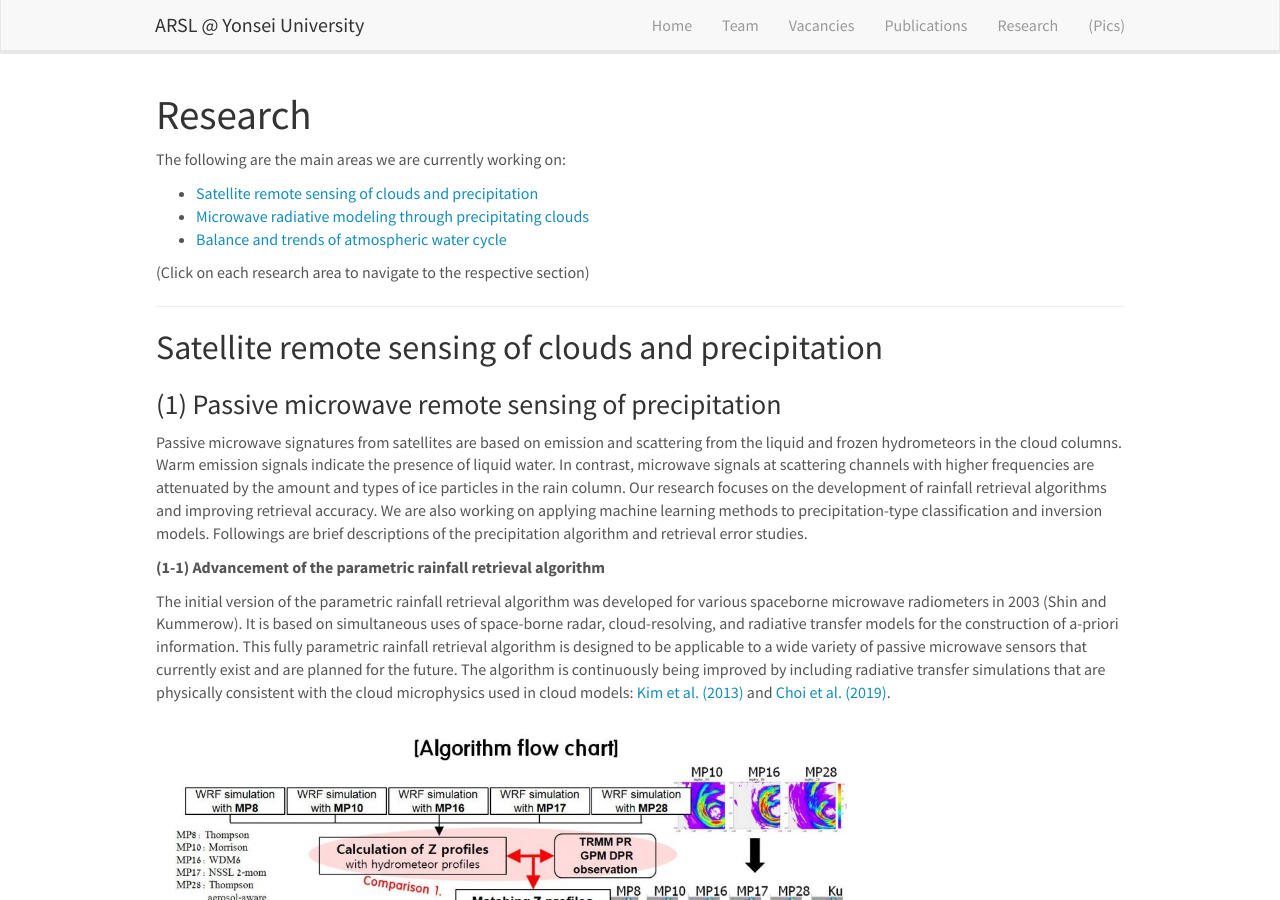
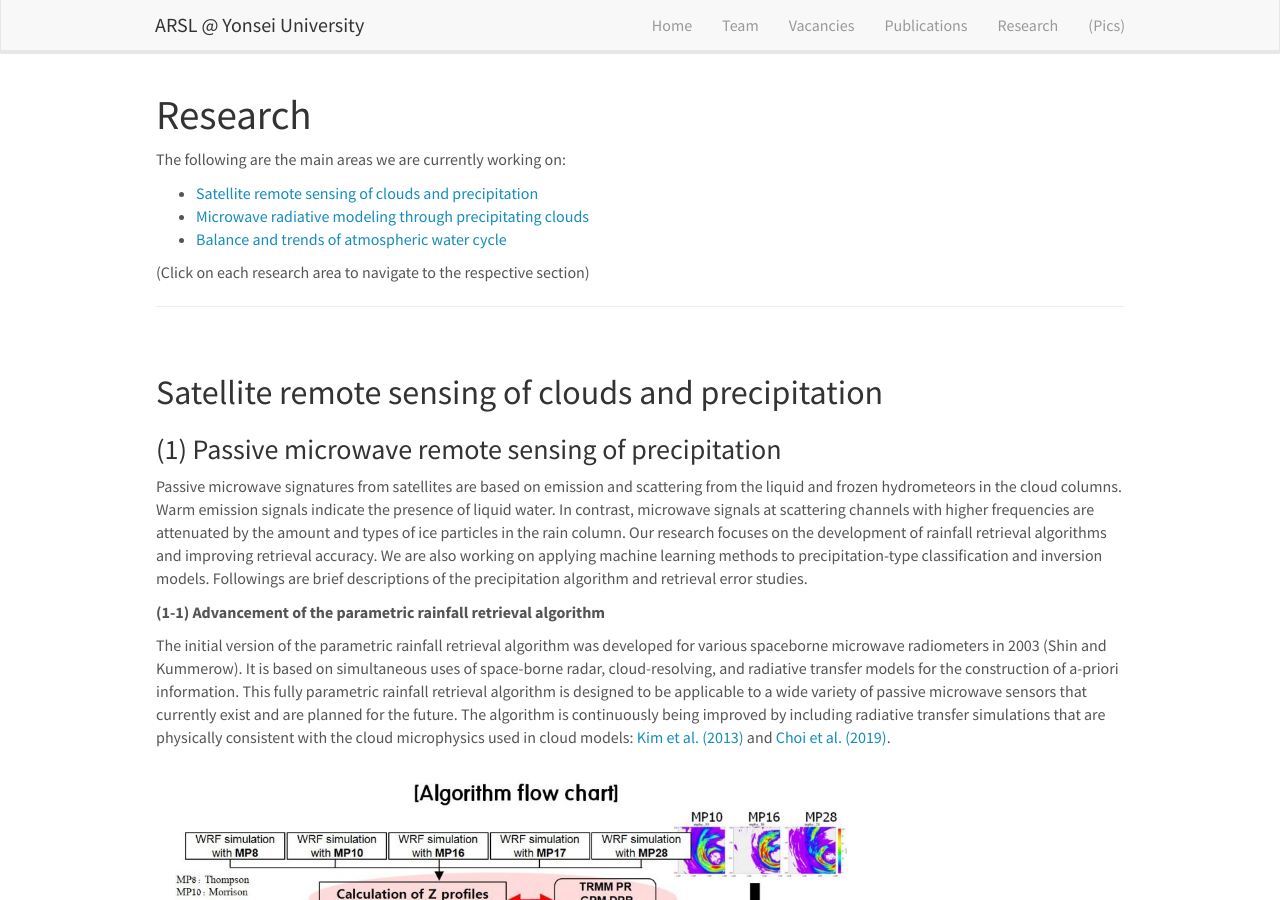
Before and after one commit to roo2003/roo2003.github.io, a Jekyll site: the page built from _pages/research.md, in a window 1280 px wide and 900 px high. Built offline with Jekyll 4.4.1, drawn with Linux system fonts in a browser that asks for light colours; nearby versions of some CDN libraries.

Commit message:
Update research.md

```diff
--- a/_pages/research.md
+++ b/_pages/research.md
@@ -18,6 +18,7 @@ The following are the main areas we are currently working on:
 
 <hr/>
 <a id='remote-sensing'></a>
+<br>
 
 ## Satellite remote sensing of clouds and precipitation
 
@@ -63,8 +64,10 @@ The water and ice phases estimated using the GMM-based algorithm are in good agr
  ![]({{ site.url }}{{ site.baseurl }}/images/respic/GMM-cloudphase.jpg){: style="width: 70%; float: center; margin: 2%"}<be>
 
 <hr/>
+<a id='rtm'></a>
+<br>
 
-## <a id='rtm'></a>Microwave radiative modeling through precipitating clouds
+## Microwave radiative modeling through precipitating clouds
 
 Microwave emission and scattering signatures through precipitating clouds depend on the characteristics of hydrometeors. Clouds of hydrometeors act as volume scatterers and emitters. The individual optical properties of hydrometeors and their size distributions in volume are important in modeling microwave emission and scattering. In particular, scattering by ice particles is one of the most uncertain components in microwave radiative transfer modeling. This is because ice particles can have different shapes, densities, orientations, and particle size distributions (PSDs). Followings are brief descriptions of the passive microwave microwave radiative transfer simulations considering non-spherical and inhomogeneous hydrometeors.
 
@@ -85,9 +88,10 @@ Microwave data are important for all weather data assimilation. Microwave radiat
 We are developing ice particle retrieval algorithms for high frequencies in a variety of passive and active microwave sensors based on more accurate scattering simulations that consider non-spherical and inhomogeneous ice particles. Retrieval methods include numerical model simulations, deep-learning approaches, etc.
 
 <hr/>
+<a id='water-cycle'></a>
+<br>
 
-
-## <a id='water-cycle'></a>Balance and trends of the atmospheric water cycle
+## Balance and trends of the atmospheric water cycle
 
 Our research explores the balance of the atmospheric water cycle and examines trends in regional imbalances. This includes comprehensive studies of how water vapor is transported through the atmosphere, how precipitation patterns change over time, and how these changes affect different regions. Understanding these trends is critical for predicting future climate scenarios and mitigating the impacts of regional water imbalances on ecosystems and human activities.
 
```
